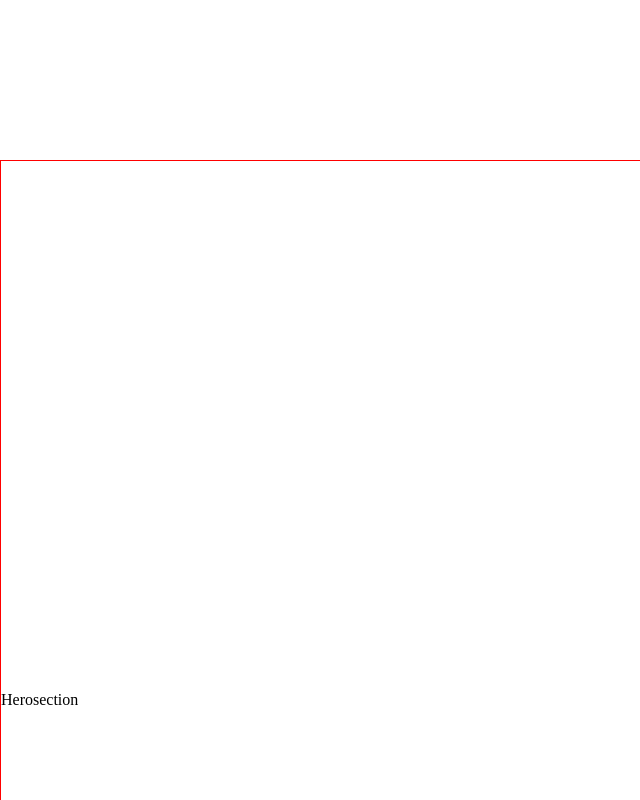
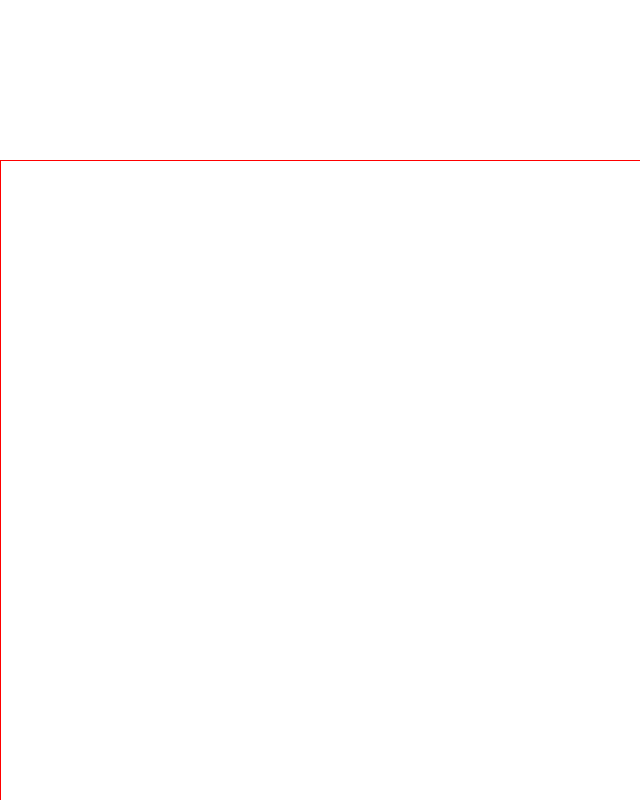
Before and after one commit to Nhoj-Plummer/base-apparel-challenge, a React (Create React App) app: page / in a window 1280 px wide. Shown: the top 800 px of the page, without its empty margins (0-640 px from the left). Built offline with nearby package versions, Linux system fonts and the light colour scheme.

Commit message:
New compoennt piece being made

```diff
--- a/src/components/HeroSection/herosection.css
+++ b/src/components/HeroSection/herosection.css
@@ -1,4 +1,5 @@
 .hero-section-container {
+  display: flex;
   width: 90rem;
   height: 1080px;
   justify-content: center;
--- a/src/components/HeroSection/herosection.jsx
+++ b/src/components/HeroSection/herosection.jsx
@@ -2,7 +2,7 @@ import React from "react"
 import "./herosection.css"
 
 const Herosection = props => {
-  return <div className="hero-section-container section-padding">Herosection</div>
+  return <div className="hero-section-container section-padding">{props.children}</div>
 }
 
 export default Herosection
```
Also changed, not shown: src/components/HeroData/herodata.jsx (added, +7 -0 lines), src/components/HeroData/herodata.css (added).
